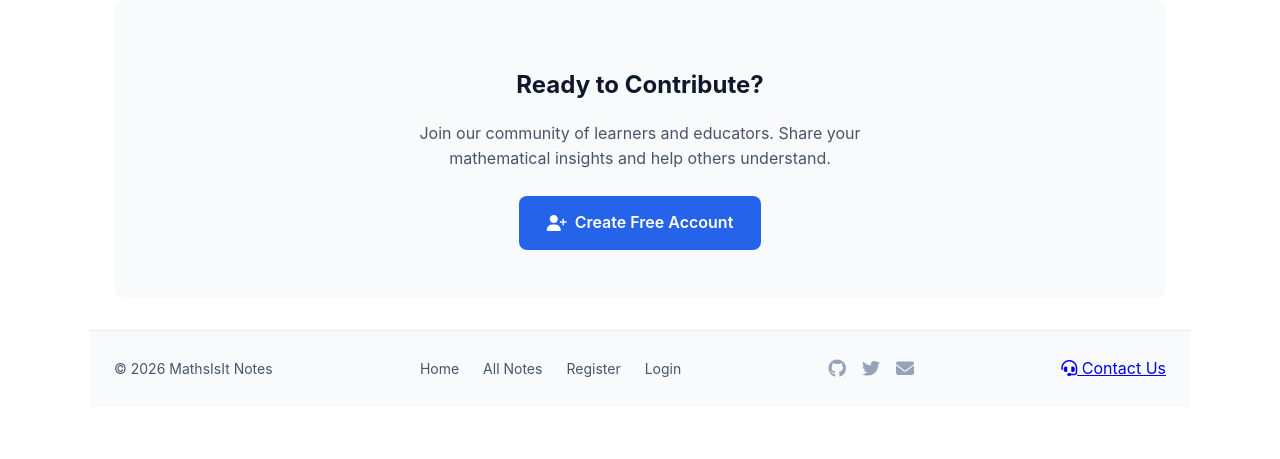
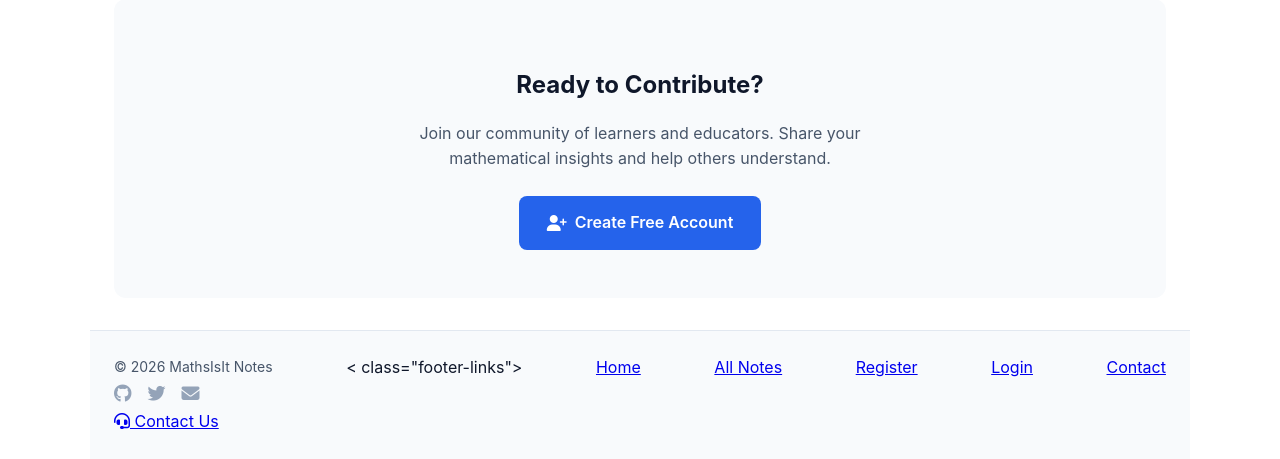
Before and after one commit to Uche05/mathsisitDjBlog, a Django app: template main/templates/main/home.html in a window 1280 px wide. Shown: the part 2005-2464 px from the top of the page. Before the commit the page ends 2382 px from the top, so only its background shows below. Run offline with Django 4.2, Linux system fonts and the light colour scheme; the template is opened without the code that fills it, so the values that code supplies are empty; some libraries are stand-ins or nearby versions.

Commit message:
add contact link to footer for improved navigation

```diff
--- a/main/templates/base.html
+++ b/main/templates/base.html
@@ -132,7 +132,7 @@
                         <span>&copy; {% now "Y" %} MathsIsIt Notes</span>
                     </div>
 
-                    <div class="footer-links">
+                    < class="footer-links">
                         <a href="{% url 'home' %}">Home</a>
                         <a href="{% url 'post_list' %}">All Notes</a>
                         {% if user.is_authenticated %}
@@ -141,6 +141,7 @@
                         <a href="{% url 'register' %}">Register</a>
                         <a href="{% url 'login' %}">Login</a>
                         {% endif %}
+                        <a href="{% url 'contact' %}">Contact</a>
                     </div>
 
                     <div class="footer-social">
```
